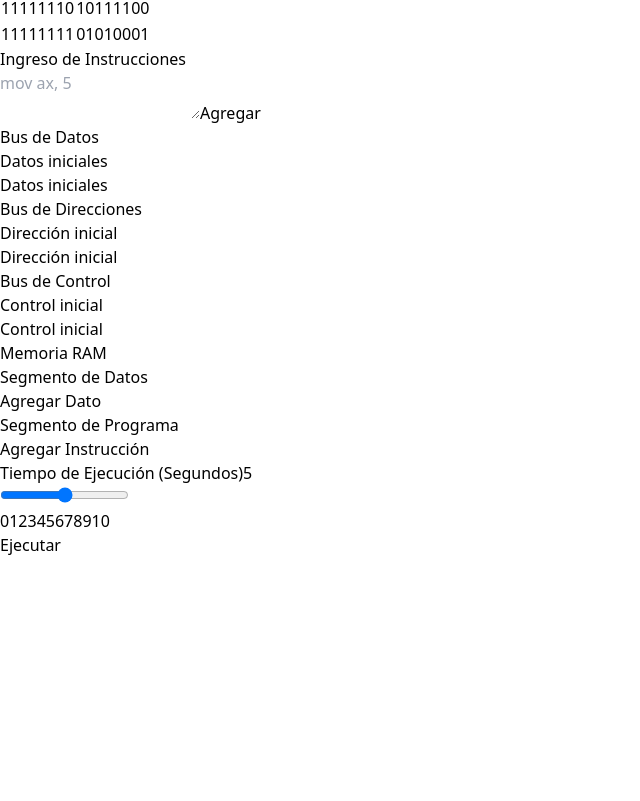
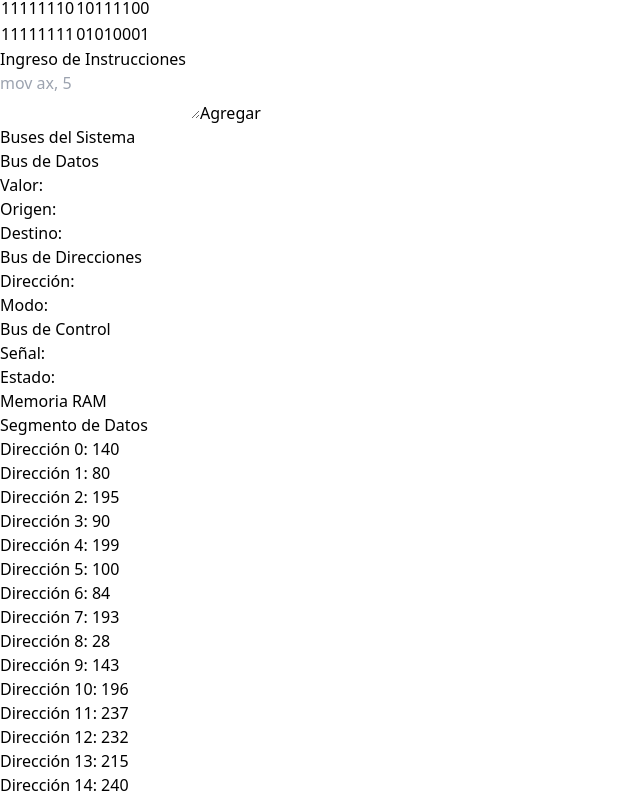
Before and after one commit to Sebastian906/Arquitectura-Frontend, a React (Vite) app: page / in a window 1280 px wide. Shown: the part 7217-8018 px from the top of the page, without its empty margins (0-640 px from the left). Before the commit the page ends 7774 px from the top, so only its background shows below. Built offline with nearby package versions, Linux system fonts and the light colour scheme.

Commit message:
Mejoras en la funcionalidad de los componentes de Memoria RAM y los buses del Sistema

```diff
--- a/src/components/Buses.jsx
+++ b/src/components/Buses.jsx
@@ -1,67 +1,65 @@
-import React, { useState } from 'react';
+import React, { useCallback, useState } from 'react';
 
 const Buses = () => {
-    // Estados para los datos de cada bus
-    const [busDatos, setBusDatos] = useState('Datos iniciales');
-    const [busDirecciones, setBusDirecciones] = useState('Dirección inicial');
-    const [busControl, setBusControl] = useState('Control inicial');
+    const [buses, setBuses] = useState({
+        datos: {
+            valor: null,
+            origen: null,
+            destino: null
+        },
+        direcciones: {
+            valor: null,
+            modo: null
+        },
+        control: {
+            señal: null,
+            estado: null
+        }
+    });
 
-    // Función para manejar cambios en cada bus
-    const handleBusChange = (busType, value) => {
-        switch (busType) {
-            case 'datos':
-                setBusDatos(value);
-                break;
-            case 'direcciones':
-                setBusDirecciones(value);
-                break;
-            case 'control':
-                setBusControl(value);
-                break;
-            default:
-                break;
-        }
-    };
+    const transferirDatos = useCallback((config) => {
+        setBuses(prev => ({
+            ...prev,
+            datos: {
+                valor: config.valor,
+                origen: config.origen,
+                destino: config.destino
+            },
+            control: {
+                señal: `Transferencia ${config.origen} -> ${config.destino}`,
+                estado: 'Activo'
+            }
+        }));
+    }, []);
+
+    const establecerDireccion = useCallback((direccion, modo) => {
+        setBuses(prev => ({
+            ...prev,
+            direcciones: {
+                valor: direccion,
+                modo: modo
+            }
+        }));
+    }, []);
 
     return (
         <div className="buses-container space-y-4">
-            {/* Bus de Datos */}
+            <h2 className="text-lg font-bold mb-4 text-slate-800 text-center">Buses del Sistema</h2>
             <div className="bus datos border p-4 rounded shadow-md">
-                <h2 className="text-lg font-bold text-slate-800">Bus de Datos</h2>
-                <p>{busDatos}</p>
-                <input
-                    type="text"
-                    value={busDatos}
-                    onChange={(e) => handleBusChange('datos', e.target.value)}
-                    className="mt-2 p-2 border rounded w-full"
-                    placeholder="Actualizar datos del bus"
-                />
+                <h3 className="text-lg font-bold text-slate-800">Bus de Datos</h3>
+                <p>Valor: {buses.datos.valor}</p>
+                <p>Origen: {buses.datos.origen}</p>
+                <p>Destino: {buses.datos.destino}</p>
             </div>
-
-            {/* Bus de Direcciones */}
             <div className="bus direcciones border p-4 rounded shadow-md">
-                <h2 className="text-lg font-bold text-slate-800">Bus de Direcciones</h2>
-                <p>{busDirecciones}</p>
-                <input
-                    type="text"
-                    value={busDirecciones}
-                    onChange={(e) => handleBusChange('direcciones', e.target.value)}
-                    className="mt-2 p-2 border rounded w-full"
-                    placeholder="Actualizar dirección del bus"
-                />
+                <h3 className="text-lg font-bold text-slate-800">Bus de Direcciones</h3>
+                <p>Dirección: {buses.direcciones.valor}</p>
+                <p>Modo: {buses.direcciones.modo}</p>
             </div>
-
-            {/* Bus de Control */}
             <div className="bus control border p-4 rounded shadow-md">
-                <h2 className="text-lg font-bold text-slate-800">Bus de Control</h2>
-                <p>{busControl}</p>
-                <input
-                    type="text"
-                    value={busControl}
-                    onChange={(e) => handleBusChange('control', e.target.value)}
-                    className="mt-2 p-2 border rounded w-full"
-                    placeholder="Actualizar control del bus"
-                />
+                <h3 className="text-lg font-bold text-slate-800">Bus de Control</h3>
+                <p>Señal: {buses.control.señal}</p>
+                <p>Estado: {buses.control.estado}</p>
             </div>
         </div>
     );
--- a/src/components/MemoriaRAM.jsx
+++ b/src/components/MemoriaRAM.jsx
@@ -1,60 +1,62 @@
 import React, { useState } from 'react';
+import { useCallback } from 'react';
 
 const MemoriaRAM = () => {
-    const [datos, setDatos] = useState([]); // Segmento de datos
-    const [programa, setPrograma] = useState([]); // Segmento de programa
+    const [memoria, setMemoria] = useState({
+        datos: new Array(256).fill(null).map(() => ({
+            valor: Math.floor(Math.random() * 256),
+            direccion: null
+        })),
+        programa: []
+    });
 
-    // Función para agregar un dato al segmento de datos
-    const agregarDato = () => {
-        const nuevoDato = prompt("Ingresa el dato a almacenar:");
-        if (nuevoDato && nuevoDato.trim() !== "") {
-            setDatos((prev) => [...prev, nuevoDato]);
+    const escribirDato = useCallback((direccion, valor) => {
+        if (direccion < 0 || direccion > 255) {
+            console.error('Dirección fuera de rango');
+            return;
         }
+
+        setMemoria(prev => {
+            const nuevosDatos = [...prev.datos];
+            nuevosDatos[direccion] = {
+                valor,
+                direccion
             };
+            return { ...prev, datos: nuevosDatos };
+        });
+    }, []);
 
-    // Función para agregar una instrucción al segmento de programa
-    const agregarInstruccion = () => {
-        const nuevaInstruccion = prompt("Ingresa la instrucción del programa:");
-        if (nuevaInstruccion && nuevaInstruccion.trim() !== "") {
-            setPrograma((prev) => [...prev, nuevaInstruccion]);
+    const leerDato = useCallback((direccion) => {
+        if (direccion < 0 || direccion > 255) {
+            console.error('Dirección fuera de rango');
+            return null;
         }
-    };
+        return memoria.datos[direccion];
+    }, [memoria]);
+
+    const agregarInstruccionPrograma = useCallback((instruccion) => {
+        setMemoria(prev => ({
+            ...prev,
+            programa: [...prev.programa, instruccion]
+        }));
+    }, []);
 
     return (
         <div className="p-4 shadow-md rounded-lg">
             <h2 className="text-lg font-bold mb-4 text-slate-800">Memoria RAM</h2>
             <div className="grid grid-cols-1 md:grid-cols-2 gap-4">
-                {/* Segmento de Datos */}
-                <div className="bg-gray-100 p-4 shadow rounded">
                 <h3 className="text-md font-semibold text-gray-700 mb-2">Segmento de Datos</h3>
-                    <ul className="list-disc list-inside text-gray-600">
-                        {datos.map((dato, index) => (
-                            <li key={index}>{dato}</li>
+                {memoria.datos.filter(dato => dato.valor !== null).map((dato, index) => (
+                    <div key={index}>
+                        Dirección {index}: {dato.valor}
+                    </div>
                 ))}
-                    </ul>
-                    <button
-                        onClick={agregarDato}
-                        className="mt-2 bg-blue-500 text-white px-4 py-2 rounded hover:bg-blue-600"
-                    >
-                        Agregar Dato
-                    </button>
             </div>
-
-                {/* Segmento de Programa */}
-                <div className="bg-gray-100 p-4 shadow rounded">
+            <div className="grid grid-cols-1 md:grid-cols-2 gap-4">
                 <h3 className="text-md font-semibold text-gray-700 mb-2">Segmento de Programa</h3>
-                    <ul className="list-disc list-inside text-gray-600">
-                        {programa.map((instruccion, index) => (
-                            <li key={index}>{instruccion}</li>
+                {memoria.programa.map((instruccion, index) => (
+                    <div key={index}>{instruccion}</div>
                 ))}
-                    </ul>
-                    <button
-                        onClick={agregarInstruccion}
-                        className="mt-2 bg-green-500 text-white px-4 py-2 rounded hover:bg-green-600"
-                    >
-                        Agregar Instrucción
-                    </button>
-                </div>
             </div>
         </div>
     );
```
Lines whose indentation alone changed are shown as unchanged.
